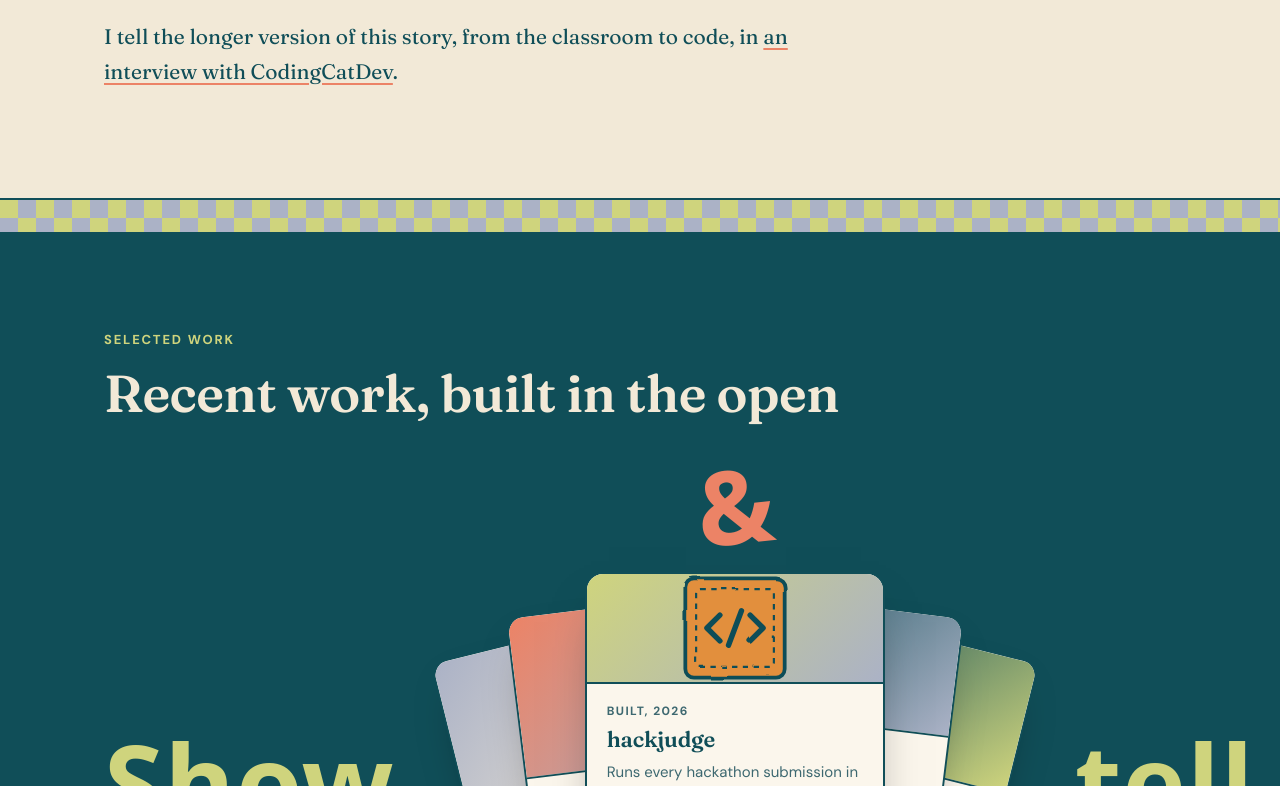
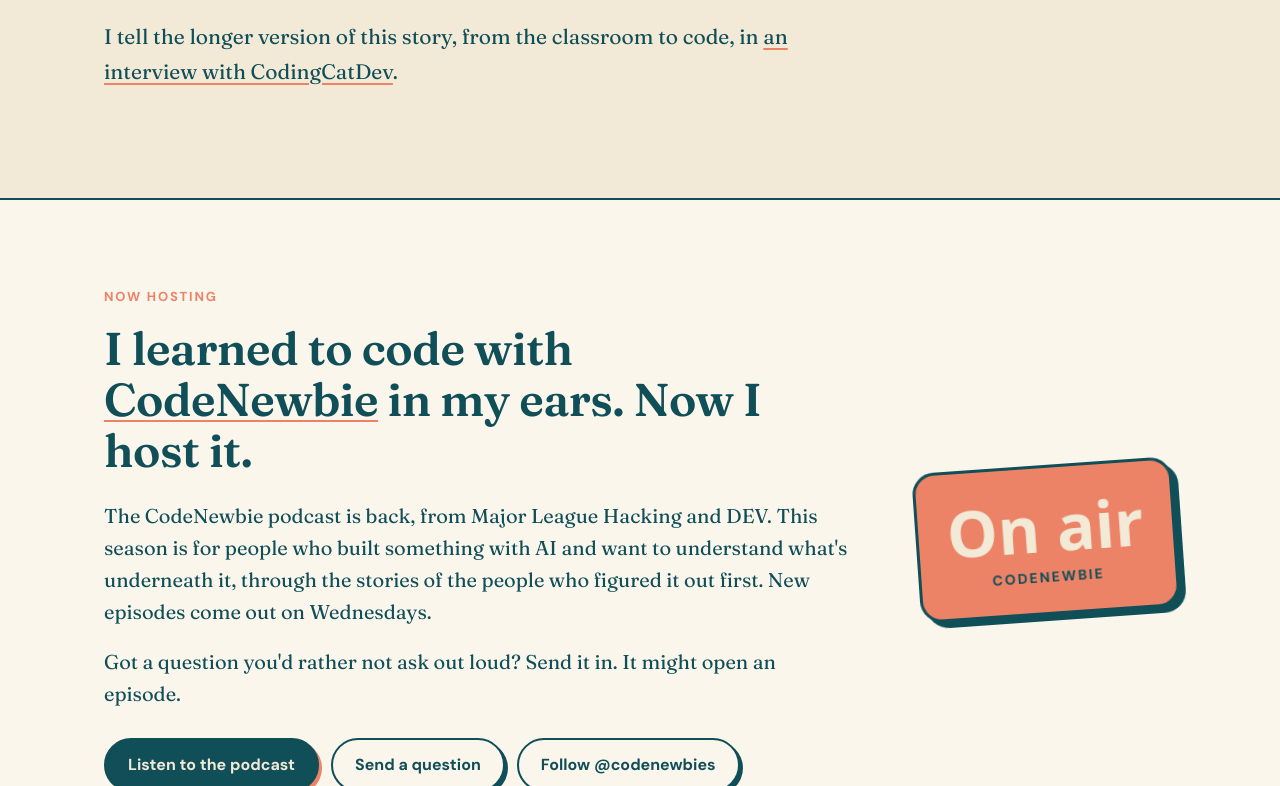
Before and after one commit to laurenelee/lolocoding.com, a plain HTML site: page index.html in a window 1280 px wide. Shown: the part 2014-2800 px from the top of the page. Drawn offline with Linux system fonts and the light colour scheme; a web font is replaced by a local one.

Commit message:
add CodeNewbie hosting section

```diff
--- a/index.html
+++ b/index.html
@@ -716,6 +716,91 @@
         }
       }
 
+      /* ---------- on air ---------- */
+      .onair {
+        padding: 88px 0;
+        background: var(--paper);
+        border-top: 2px solid var(--teal);
+        border-bottom: 2px solid var(--teal);
+      }
+      .onair-grid {
+        display: grid;
+        grid-template-columns: 1fr 260px;
+        gap: 64px;
+        align-items: center;
+      }
+      .onair h2 {
+        font-size: clamp(30px, 3.8vw, 46px);
+      }
+      .onair p {
+        font-family: var(--serif);
+        font-variation-settings: "SOFT" 100;
+        font-size: 20px;
+        line-height: 1.6;
+        margin: 0 0 18px;
+      }
+      .onair p.eyebrow {
+        font-family: var(--sans);
+        font-size: 13px;
+        line-height: 1.4;
+        color: var(--coral);
+      }
+      .onair .ctas {
+        justify-content: flex-start;
+        margin-top: 28px;
+      }
+      .onair-sign {
+        font-family: var(--display);
+        font-weight: 900;
+        font-size: 64px;
+        line-height: 1;
+        text-align: center;
+        color: var(--cream);
+        background: var(--coral);
+        border: 3px solid var(--teal);
+        border-radius: 22px;
+        padding: 28px 18px;
+        box-shadow: 6px 6px 0 var(--teal);
+        transform: rotate(-4deg);
+        user-select: none;
+      }
+      .onair-sign span {
+        display: block;
+        font-family: var(--sans);
+        font-size: 14px;
+        font-weight: 700;
+        letter-spacing: 0.14em;
+        text-transform: uppercase;
+        margin-top: 10px;
+        color: var(--teal);
+      }
+      @media (prefers-reduced-motion: no-preference) {
+        .onair-sign {
+          animation: onair-glow 2.4s ease-in-out infinite;
+        }
+        @keyframes onair-glow {
+          50% {
+            box-shadow:
+              6px 6px 0 var(--teal),
+              0 0 36px rgba(236, 131, 102, 0.55);
+          }
+        }
+      }
+      @media (max-width: 860px) {
+        .onair {
+          padding: 64px 0;
+        }
+        .onair-grid {
+          grid-template-columns: 1fr;
+          gap: 36px;
+        }
+        .onair-sign {
+          order: -1;
+          max-width: 220px;
+          font-size: 52px;
+        }
+      }
+
       /* ---------- deck ---------- */
       .deck-sec {
         background: var(--teal);
@@ -1602,6 +1687,7 @@
     <nav class="dock" aria-label="Sections">
       <a href="#top" style="--c: var(--teal)">Lauren</a>
       <a href="#about" style="--c: var(--coral)">About</a>
+      <a href="#onair" style="--c: var(--tang)">On air</a>
       <a href="#work" style="--c: var(--tang)">Work</a>
       <a href="#path" style="--c: var(--chart)">Path</a>
       <a href="#index" style="--c: var(--lav)">Index</a>
@@ -1848,6 +1934,55 @@
             >
           </p>
         </aside>
+      </div>
+    </section>
+
+    <!-- ================= on air ================= -->
+    <section class="onair" id="onair">
+      <div class="wrap onair-grid">
+        <div>
+          <p class="eyebrow">Now hosting</p>
+          <h2>
+            I learned to code with
+            <a href="https://www.codenewbie.org" target="_blank" rel="noopener"
+              >CodeNewbie</a
+            >
+            in my ears. Now I host it.
+          </h2>
+          <p>
+            The CodeNewbie podcast is back, from Major League Hacking and DEV.
+            This season is for people who built something with AI and want to
+            understand what's underneath it, through the stories of the people
+            who figured it out first. New episodes come out on Wednesdays.
+          </p>
+          <p>
+            Got a question you'd rather not ask out loud? Send it in. It might
+            open an episode.
+          </p>
+          <div class="ctas">
+            <a
+              class="btn hot"
+              href="https://www.codenewbie.org/podcast"
+              target="_blank"
+              rel="noopener"
+              >Listen to the podcast</a
+            >
+            <!-- TODO: replace with the question form, email, or DEV thread -->
+            <a class="btn" href="#" target="_blank" rel="noopener"
+              >Send a question</a
+            >
+            <a
+              class="btn"
+              href="https://x.com/codenewbies"
+              target="_blank"
+              rel="noopener"
+              >Follow @codenewbies</a
+            >
+          </div>
+        </div>
+        <div class="onair-sign" aria-hidden="true">
+          On air<span>CodeNewbie</span>
+        </div>
       </div>
     </section>
 
@@ -2082,6 +2217,20 @@
         <h2>From the English department to developer relations</h2>
         <ol class="path">
           <li>
+            <div class="yr"><span>2026</span></div>
+            <div>
+              <h4>
+                Host, CodeNewbie podcast
+                <span>at Major League Hacking and DEV</span>
+              </h4>
+              <p>
+                Host of the relaunched CodeNewbie podcast, the show that got me
+                through my own career change, now for people learning to build
+                with AI.
+              </p>
+            </div>
+          </li>
+          <li>
             <div class="yr"><span>2024 to 2026</span></div>
             <div>
               <h4>
```
